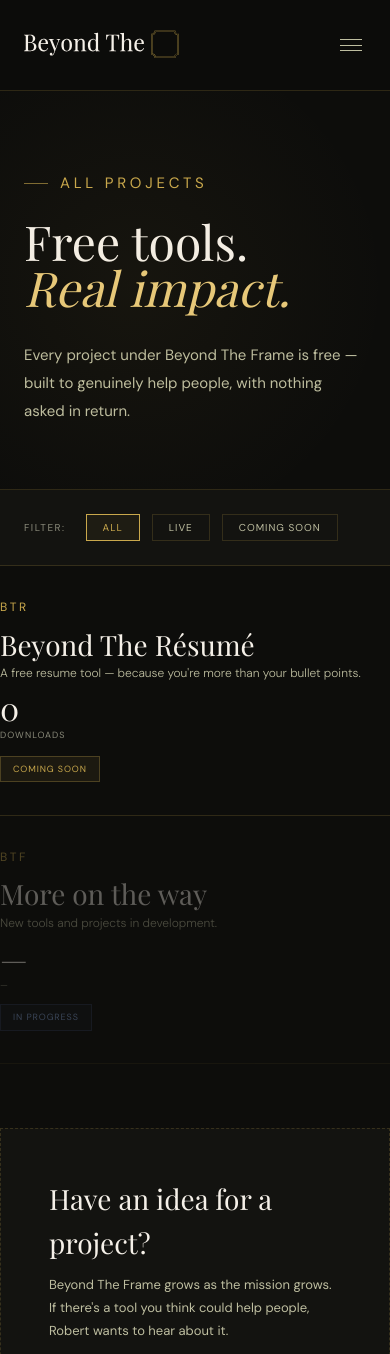
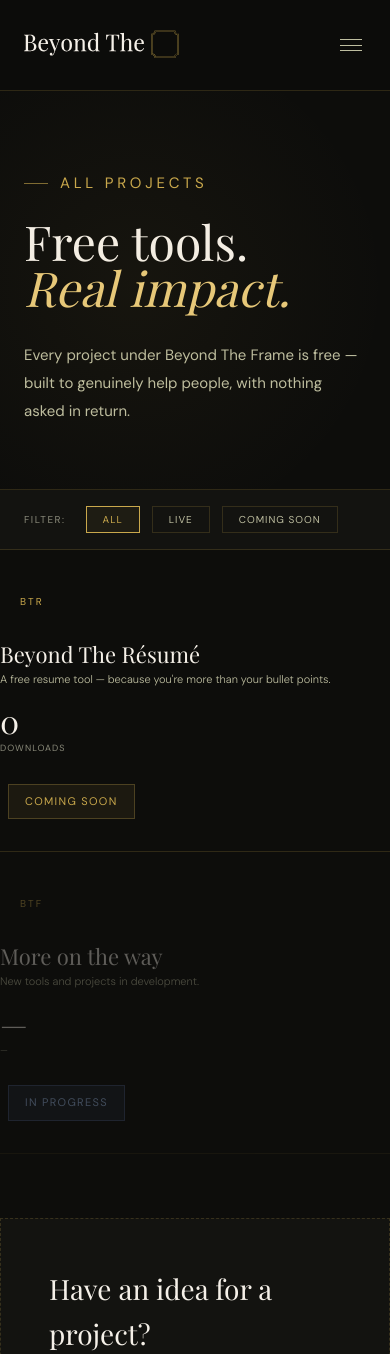
Before and after one commit to rasumeng/beyondtheframe-site, a Next.js app: page /projects in a window 390 px wide. Shown: the top 1354 px of the page. Built offline with nearby package versions, Linux system fonts and the light colour scheme; a web font is replaced by a local one.

Commit message:
Update About section with detailed bio and enhance project styles for better layout and readability

```diff
--- a/app/about/page.tsx
+++ b/app/about/page.tsx
@@ -59,7 +59,7 @@ export default function About() {
           <h2>Going against<br/>the <em>grain.</em></h2>
           <p>Beyond The Frame exists because Robert A. Asumeng believes most people are handed a canvas with the frame already built around it — and taught that anything beyond it isn't theirs to reach.</p>
           <div className={styles.bioPlaceholder}>
-            <p>Robert's personal bio will live here. This space is reserved — return soon to read more about his story, his work, and what drives everything behind Beyond The Frame.</p>
+            <p>Robert A. Asumeng is a Computer Science major that focuses on Artificial Intelligence with a hope to become an AI engineer and Researcher. Born and raised in St. Joseph Michigan and raised in Dallas, Texas, with Ghanian roots, he combines analytical thinking, proficient communication, and faith driver leadership, Currently, he serves in leadership roles within the ColorStack (UTA Chapter) and National Society of Black Engineers (UTA Chapter) and is known for his integrity, calm mindset, and ale to solve problems thoughtfully. Driven by the desire to mentor others and construct opportunities for students, his goal is to use AI to innovate, lead, and give back to his community.</p>
           </div>
           <p>What drives every project under this brand is a conviction rooted in faith: that we are called to benefit others the way Christ benefited us — freely, genuinely, and without condition. Every tool on this site is built to be accessible to everyone.</p>
         </div>
--- a/app/projects/page.tsx
+++ b/app/projects/page.tsx
@@ -113,6 +113,7 @@ export default function Projects() {
             </div>
             <div className={styles.rowStatus}>
               <span className={`${styles.badge} ${styles.badgeProgress}`}>In Progress</span>
+              <span className={styles.rowArrow} style={{ opacity: 0, visibility: 'hidden' }}>→</span>
             </div>
           </div>
         </div>
--- a/app/projects/projects.module.css
+++ b/app/projects/projects.module.css
@@ -57,13 +57,14 @@
 }
 
 .filterBar {
-  padding: 2rem 4rem;
+  padding: 1.5rem 4rem;
   display: flex;
   align-items: center;
   gap: 0.75rem;
   border-bottom: 0.5px solid var(--gold-dim);
   background: var(--dark-2);
   flex-wrap: wrap;
+  overflow-x: auto;
 }
 
 .filterLabel {
@@ -96,6 +97,8 @@
 
 .projectsSection {
   padding: 0 4rem 5rem 4rem;
+  max-width: 1400px;
+  margin: 0 auto;
 }
 
 .projectsList {
@@ -138,7 +141,8 @@
 }
 
 .rowAbbr {
-  font-size: 12px;
+  font-size: 20px;
+  padding: 20px 20px;
   letter-spacing: 0.22em;
   text-transform: uppercase;
   color: var(--gold);
@@ -185,34 +189,39 @@
 
 .rowStatus {
   display: flex;
+  padding: 0.5rem 0.5rem;
   align-items: center;
   justify-content: flex-end;
   gap: 1rem;
 }
 
 .badge {
-  font-size: 9px;
-  letter-spacing: 0.1em;
+  font-size: 11px;
+  letter-spacing: 0.12em;
   text-transform: uppercase;
-  padding: 5px 12px;
+  padding: 8px 16px;
+  white-space: nowrap;
 }
 
 .badgeSoon {
   background: rgba(201,168,76,0.08);
+  padding: 8px 16px;
   color: var(--gold);
   border: 0.5px solid rgba(201,168,76,0.28);
 }
 
 .badgeLive {
   background: rgba(97,196,125,0.08);
+  padding: 8px 16px;
   color: #7DD4A0;
   border: 0.5px solid rgba(97,196,125,0.28);
 }
 
 .badgeProgress {
-  background: rgba(100,130,200,0.08);
-  color: #8AAAE0;
-  border: 0.5px solid rgba(100,130,200,0.28);
+  background: rgba(120,150,220,0.15);
+  padding: 8px 16px;
+  color: #A0C0F0;
+  border: 0.5px solid rgba(120,150,220,0.4);
 }
 
 .rowArrow {
@@ -290,10 +299,21 @@
 
 @media (max-width: 900px) {
   .pageHero { padding: 5rem 1.5rem 4rem; }
-  .filterBar { padding: 1.5rem; }
-  .projectsSection { padding: 3rem 1.5rem; }
-  .projectRow { grid-template-columns: 1fr; gap: 0.75rem; padding: 2rem 0; }
-  .rowDownloads { text-align: left; }
-  .rowStatus { justify-content: flex-start; }
+  .filterBar { padding: 1rem 1.5rem; }
+  .projectsSection { padding: 2rem 1.5rem; }
+  .projectRow {
+    grid-template-columns: 1fr;
+    gap: 0.75rem;
+    padding: 1.5rem 0;
+    margin: 0 -1.5rem;
+    padding-left: 1.5rem;
+    padding-right: 1.5rem;
+  }
+  .projectRow::before { display: none; }
+  .rowAbbr { font-size: 10px; }
+  .rowName { font-size: 22px; }
+  .rowName small { font-size: 11px; }
+  .rowDownloads { text-align: left; margin-top: 0.5rem; }
+  .rowStatus { justify-content: flex-start; margin-top: 0.5rem; }
   .statsRow { padding: 3rem 1.5rem; gap: 3rem; }
 }
```
